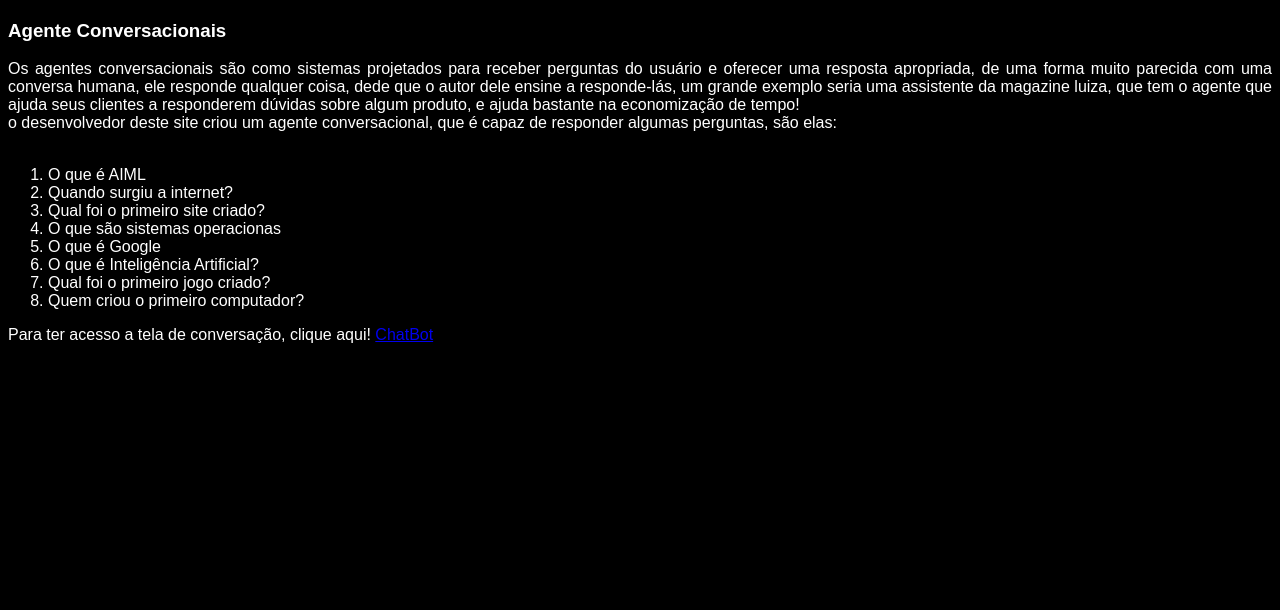
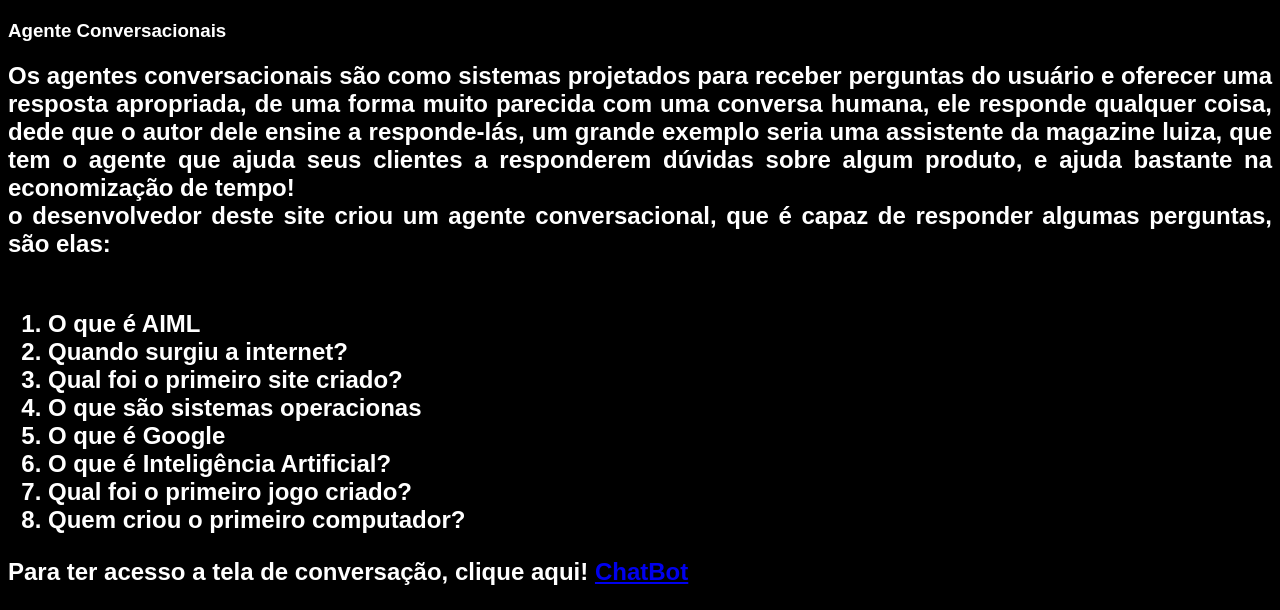
Before and after one commit to Joaotrein/Joaotrein.github.io, a plain HTML site: page index.html in a window 1280 px wide. Shown: the part 7239-7849 px from the top of the page. Before the commit the page ends 7599 px from the top, so only its background shows below. Drawn offline with Linux system fonts and the light colour scheme.

Commit message:
Update index.html

```diff
--- a/index.html
+++ b/index.html
@@ -85,8 +85,8 @@ O jogo foi lançado em 29 de agosto de 2017 para:
 
 <h3>Agente Conversacionais</h3>
 
-<p h2>
-
+<p>
+<h2>
 Os agentes conversacionais são como sistemas projetados para receber perguntas do usuário e oferecer uma resposta apropriada, de uma forma muito parecida com uma conversa humana, ele responde qualquer coisa, dede que o autor dele ensine a responde-lás, um grande exemplo seria uma assistente da magazine luiza, que tem o agente que ajuda seus clientes a responderem dúvidas sobre algum produto, e ajuda bastante na economização de tempo!<br>
 
 o desenvolvedor deste site criou um agente conversacional, que é capaz de responder algumas perguntas, são elas: <br>
```
